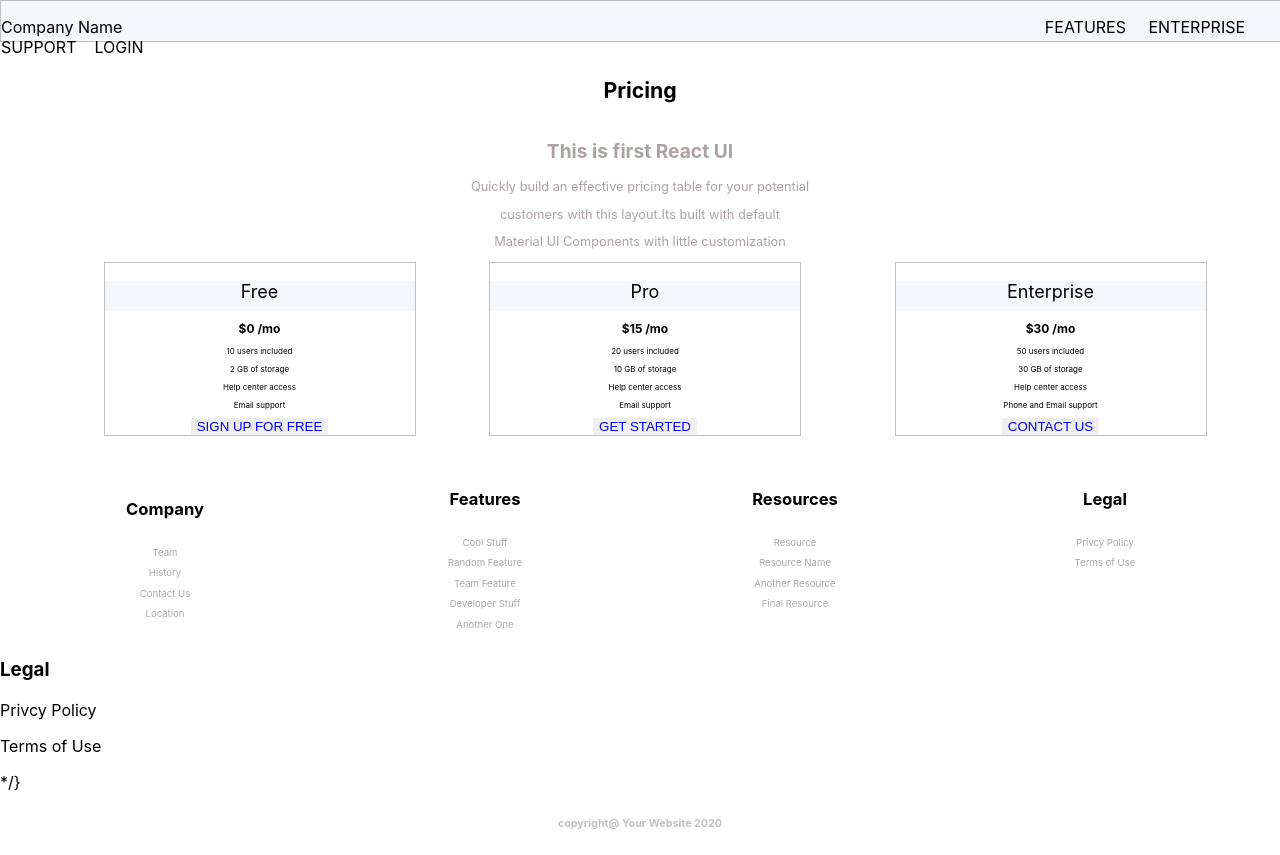
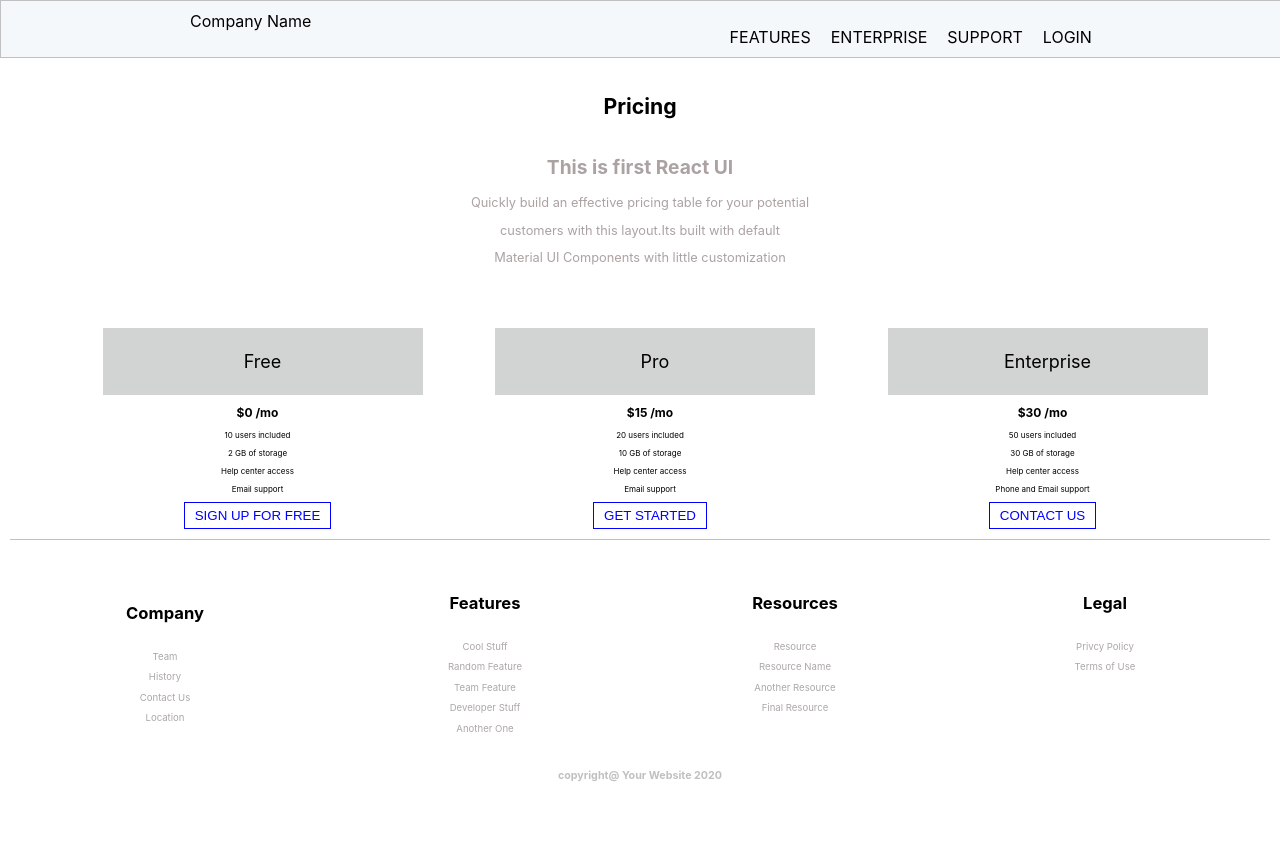
Before and after one commit to PalakPartani/React_First_UI, a React (Create React App) app: page / in a window 1280 px wide. After the commit the page ends 807 px from the top, so only its background shows below. Built offline with nearby package versions, Linux system fonts and the light colour scheme.

Commit message:
REFACTORED:Code by adding Component

```diff
--- a/src/App.css
+++ b/src/App.css
@@ -37,9 +37,28 @@
     transform: rotate(360deg);
   }
 }
+.container{
+  width: 100%;
+  margin: 0px auto
+}
+ui{
+  margin-top: -20px;
+}
+ul li{
+  list-style: none;
+  float: left;
+  padding: 10px;
+  cursor: pointer;
+}
+li:hover{
+  background-color: silver;
+  color: white;
+
+}
 
 .header{
-  height:40px;
+  display: flex;
+  height: auto;
   width:100%;
   background-color: rgba(245, 248, 250, 0.938);
   border:1px solid silver;
@@ -70,15 +89,25 @@
   color:black;
   /* height: 80%; */
   justify-content: space-evenly;
+  border-bottom: 1px solid silver;
 }
 .firstbox{
-
-  border: 1px solid silver;
+  /* border: 1px solid silver; */
   border-collapse:unset;
   height: 30%;
   width: 25%;
   text-align: center;
-  margin-left: 10px;
+  margin: 50px 10px 10px 10px;
+  cursor: pointer;
+}
+
+.firstbox:hover{
+  /* border: 1px solid red; */
+  border-collapse:unset;
+  height: auto;
+  width: 25%;
+  text-align: center;
+  margin: 10px 10px 10px 10px;
 }
 
 .secondbox{
@@ -169,9 +198,13 @@ padding-left: 5%;
     justify-content: center;
     text-align: center;
     width:100%;
-    height:30px;
     font-size: large;
-    background-color: rgba(245, 248, 250, 0.938);
+    background-color: rgba(165, 167, 168, 0.5);
+    padding: 5px
+  }
+
+  .firstbox:hover .free{
+    padding: 20px;
   }
 
   .pro{
@@ -195,8 +228,19 @@ padding-left: 5%;
   }
 
   .button-color{
-    border: blue;
+    background-color: white;
+    border: 1px solid blue;
     color:blue;
+    padding: 5px 10px;
+    align-content: flex-end;
+    justify-content: baseline;
+    bottom: 0;
+  }
+  .firstbox:hover .button-color{
+    background-color: blue;
+    border: 1px solid blue;
+    color:white;
+    padding: 5px 10px
   }
 
 .head-fields{
--- a/src/App.js
+++ b/src/App.js
@@ -1,22 +1,27 @@
-// import React, { Component } from 'react';
-import logo from './logo.svg';
 import React, { Component } from 'react';
+import PriceTypes from './components/PriceTypes';
+
 import './App.css';
+
 class App extends Component {
   render() {
+
     return (
       // <div className="App">
       <div>
+        <div className="container">
           <header className="header">
-          <p>Company Name &nbsp;&nbsp;&nbsp;&nbsp;&nbsp;&nbsp;&nbsp;&nbsp;&nbsp;&nbsp;&nbsp;&nbsp;&nbsp;&nbsp;&nbsp;&nbsp;&nbsp;&nbsp;&nbsp;&nbsp;&nbsp;&nbsp;&nbsp;&nbsp;&nbsp;&nbsp;&nbsp;&nbsp;&nbsp;&nbsp;&nbsp;&nbsp;&nbsp;&nbsp;&nbsp;&nbsp;&nbsp;&nbsp;&nbsp;&nbsp;&nbsp;&nbsp;&nbsp;&nbsp;&nbsp;&nbsp;&nbsp;&nbsp;&nbsp;&nbsp;&nbsp;&nbsp;&nbsp;&nbsp;&nbsp;&nbsp;&nbsp;&nbsp;&nbsp;&nbsp;&nbsp;&nbsp;&nbsp;&nbsp;&nbsp;&nbsp;&nbsp;&nbsp;&nbsp;&nbsp;&nbsp;&nbsp;&nbsp;&nbsp;&nbsp;&nbsp;&nbsp;&nbsp;&nbsp;&nbsp;&nbsp;&nbsp;&nbsp;&nbsp;&nbsp;&nbsp;&nbsp;&nbsp;&nbsp;&nbsp;&nbsp;&nbsp;&nbsp;&nbsp;&nbsp;&nbsp;&nbsp;&nbsp;&nbsp;&nbsp;&nbsp;&nbsp;&nbsp;&nbsp;&nbsp;&nbsp;&nbsp;&nbsp;&nbsp;&nbsp;&nbsp;&nbsp;&nbsp;&nbsp;&nbsp;&nbsp;&nbsp;&nbsp;&nbsp;&nbsp;&nbsp;&nbsp;&nbsp;&nbsp;&nbsp;&nbsp;&nbsp;&nbsp;&nbsp;&nbsp;&nbsp;&nbsp;&nbsp;&nbsp;&nbsp;&nbsp;&nbsp;&nbsp;&nbsp;&nbsp;&nbsp;&nbsp;&nbsp;&nbsp;&nbsp;&nbsp;&nbsp;&nbsp;&nbsp;&nbsp;&nbsp;&nbsp;&nbsp;&nbsp;&nbsp;&nbsp;&nbsp;&nbsp;&nbsp;&nbsp;&nbsp;&nbsp;&nbsp;&nbsp;&nbsp;&nbsp;&nbsp;&nbsp;&nbsp;&nbsp;&nbsp;&nbsp;&nbsp;&nbsp;&nbsp;&nbsp;&nbsp;&nbsp;&nbsp;&nbsp;&nbsp;&nbsp;&nbsp;&nbsp;&nbsp;&nbsp;&nbsp;&nbsp;&nbsp;&nbsp;&nbsp;&nbsp;&nbsp;&nbsp;&nbsp;&nbsp;&nbsp;&nbsp;&nbsp;&nbsp;&nbsp;&nbsp;&nbsp;&nbsp;
-          {/* <head-left > */}
-            {/* <header className="head-left"> */}
-             FEATURES &nbsp;&nbsp;&nbsp;
-            ENTERPRISE &nbsp;&nbsp;&nbsp;
-            SUPPORT &nbsp;&nbsp;
-            LOGIN</p>
-          {/* </header> */}
-          {/* </head-left> */}
+            <div style={{ width: '40 %', padding: '10px' }}>
+              Company Name
+          </div>
+            <div style={{ width: '60 %', alignContent: 'top' }}>
+              <ul>
+                <li>FEATURES</li>
+                <li>ENTERPRISE</li>
+                <li>SUPPORT </li>
+                <li>LOGIN</li>
+              </ul>
+            </div>
           </header>
           <div className="headingprice">
             <h5>Pricing</h5>
@@ -25,9 +30,10 @@ class App extends Component {
             <h2 >This is first React UI</h2>
             <p>Quickly build an effective pricing table for your potential</p>
             <p> customers with this layout.Its built with default </p><p>Material UI Components with little customization </p>
+
           </div>
-
-        <div className="box">
+          <PriceTypes />
+          {/* <div className="box">
             <div className="firstbox">
               <div className="free">
                 <p>Free</p>
@@ -39,7 +45,7 @@ class App extends Component {
               <button class="button-color" type="submit">SIGN UP FOR FREE</button>
             </div>
 
-          <div className="secondbox">
+            <div className="firstbox">
               <div className="free">
                 <p>Pro</p>
               </div>
@@ -51,15 +57,15 @@ class App extends Component {
               <button class="button-color" type="submit">GET STARTED</button>
             </div>
 
-          <div className="thirdbox">
-            <div className="enterprise">
+            <div className="firstbox">
+              <div className="free">
                 <p>Enterprise</p>
               </div>
               <h2>$30 /mo</h2>
               <p> 50 users included</p><p>30 GB of storage</p><p> Help center access</p><p>Phone and Email support</p>
               <button class="button-color" type="submit">CONTACT US</button>
             </div>
-        </div>
+          </div> */}
 
 
           <div className="down-box">
@@ -102,20 +108,13 @@ class App extends Component {
 
           </div>
 
-
-        <down-comp>
-          <h3>Legal</h3>
-          <p>Privcy Policy</p>
-          <p>Terms of Use</p>
-        </down-comp> */}
           <div className="copy">
             <p><h6>copyright@ Your Website 2020</h6></p>
 
           </div>
         </div >
+      </div>
     );
   }
 }
-
-
 export default App;
--- /dev/null
+++ b/src/components/PriceTypes.js
@@ -0,0 +1,45 @@
+
+import React, { Component } from 'react';
+import '../App.css';
+
+export default class PriceTypes extends Component {
+    render() {
+        return (
+            <div className="box">
+                <div className="firstbox">
+                    <div className="free">
+                        <p>Free</p>
+                    </div>
+
+                    <p><h2>$0 /mo</h2>
+          10 users included</p><p> 2 GB of storage</p><p> Help center access </p>
+                    <p>Email support</p>
+                    <button class="button-color" type="submit">SIGN UP FOR FREE</button>
+                </div>
+
+                <div className="firstbox">
+                    <div className="free">
+                        <p>Pro</p>
+                    </div>
+
+                    <h2>$15 /mo</h2>
+                    <p> 20 users included</p><p>10 GB of storage</p>
+                    <p>Help center access </p>
+                    <p>Email support</p>
+                    <button class="button-color" type="submit">GET STARTED</button>
+                </div>
+
+                <div className="firstbox">
+                    <div className="free">
+                        <p>Enterprise</p>
+                    </div>
+                    <h2>$30 /mo</h2>
+                    <p> 50 users included</p><p>30 GB of storage</p><p> Help center access</p><p>Phone and Email support</p>
+                    <button class="button-color" type="submit">CONTACT US</button>
+                </div>
+            </div>
+
+
+        );
+    }
+}
```
Lines whose indentation alone changed are shown as unchanged.
